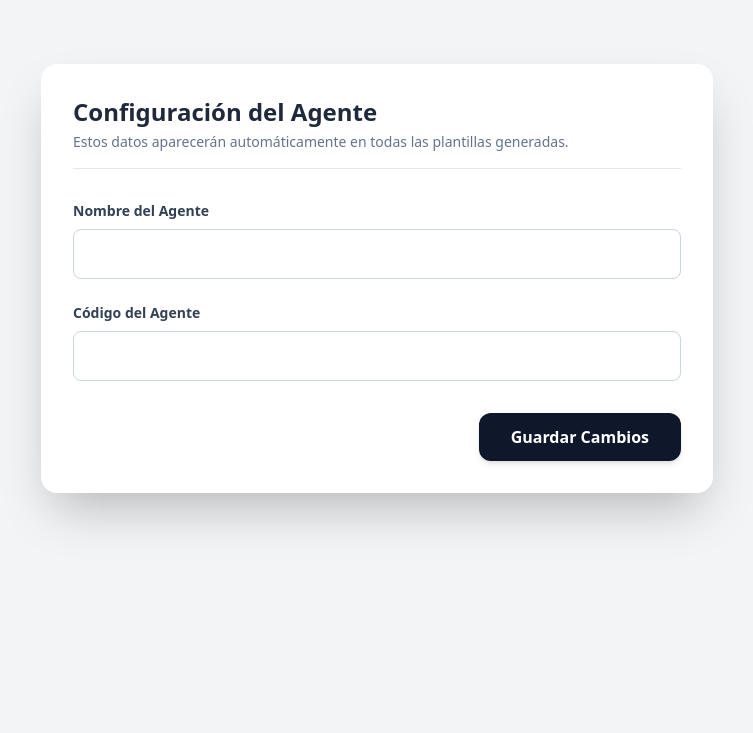
After one commit to hectoraliagam/plantillas_backoffice, a Flask app: template templates/config.html in a window 1280 px wide. The commit adds this page. Shown: the top 733 px of the page, without its empty margins (263-1016 px from the left). Run offline with Flask 3, Linux system fonts and the light colour scheme; the template is opened without the code that fills it, so the values that code supplies are empty; some libraries are stand-ins or nearby versions.

Commit message:
add struct agent

```diff
--- /dev/null
+++ b/templates/config.html
@@ -0,0 +1,50 @@
+<!-- templates/config.html -->
+
+{% extends "layout.html" %} {% block content %}
+<div class="max-w-2xl mx-auto mt-16 bg-white shadow-2xl rounded-2xl p-8">
+  <div class="mb-8 border-b pb-4">
+    <h2 class="text-2xl font-bold text-slate-800">Configuración del Agente</h2>
+    <p class="text-sm text-slate-500 mt-1">
+      Estos datos aparecerán automáticamente en todas las plantillas generadas.
+    </p>
+  </div>
+
+  <div class="grid gap-6">
+    <div>
+      <label class="block text-sm font-semibold mb-2 text-slate-700">
+        Nombre del Agente
+      </label>
+      <input
+        id="agent-name"
+        type="text"
+        class="w-full border border-slate-300 rounded-lg px-4 py-3 focus:ring-2 focus:ring-slate-900 focus:outline-none"
+      />
+    </div>
+
+    <div>
+      <label class="block text-sm font-semibold mb-2 text-slate-700">
+        Código del Agente
+      </label>
+      <input
+        id="agent-code"
+        type="text"
+        class="w-full border border-slate-300 rounded-lg px-4 py-3 focus:ring-2 focus:ring-slate-900 focus:outline-none"
+      />
+    </div>
+  </div>
+
+  <div class="mt-8 flex justify-end">
+    <button
+      onclick="saveSettings()"
+      class="bg-slate-900 hover:bg-slate-800 text-white px-8 py-3 rounded-xl shadow-md transition font-semibold"
+    >
+      Guardar Cambios
+    </button>
+  </div>
+</div>
+
+<script
+  type="module"
+  src="{{ url_for('static', filename='js/settings.js') }}"
+></script>
+{% endblock %}
```
Also changed, not shown: templates/components/sidebar.html (+22 -8 lines).
